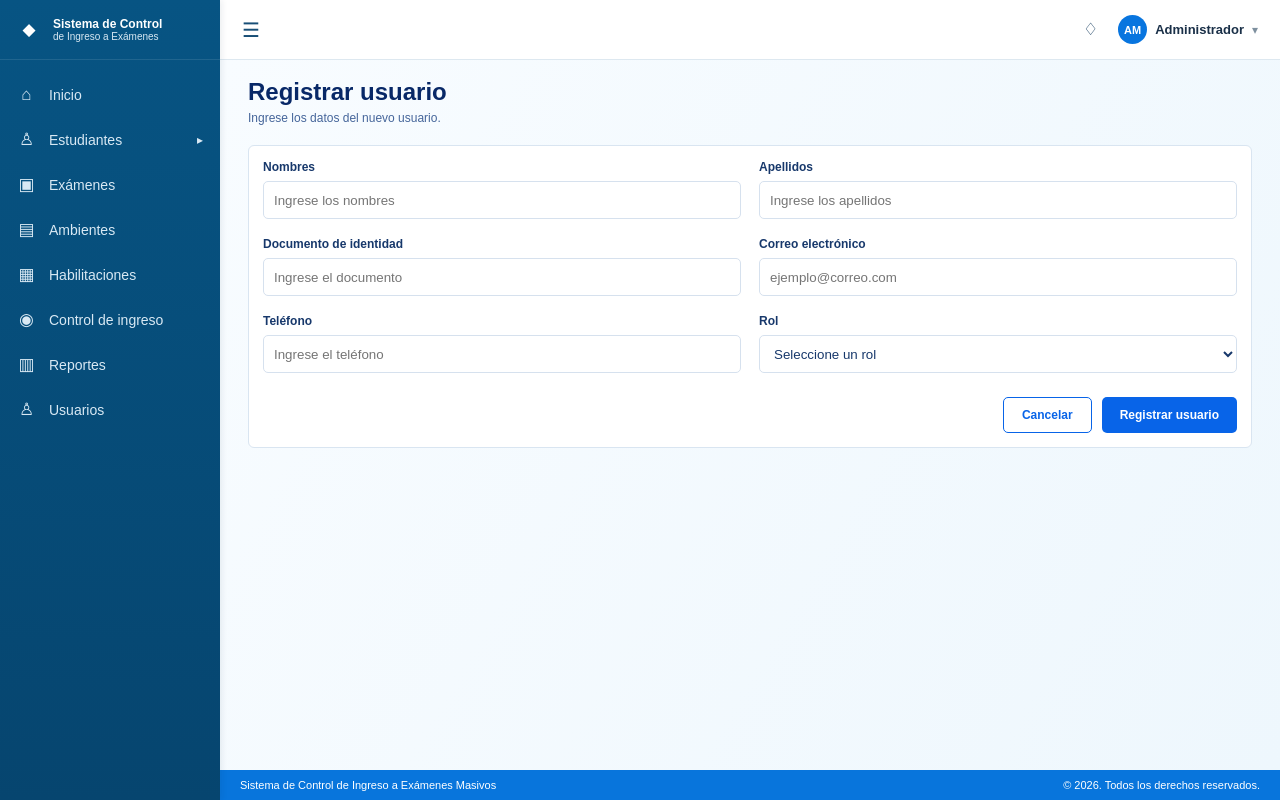
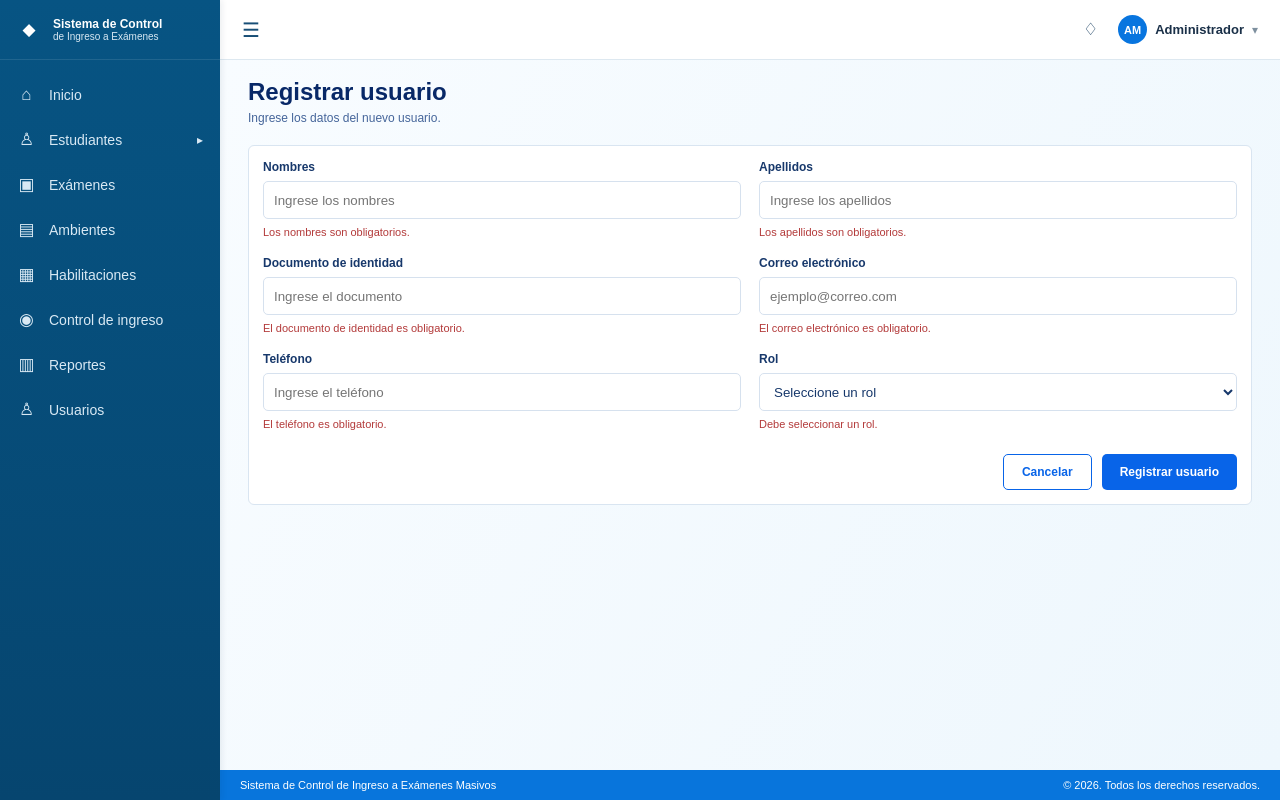
Before and after one commit to LukasQuiroga/Proyecto-TIS, a React (Vite) app in the folder frontend/: page /usuarios/registrar/individual in a window 1280 px wide. Both pictures are taken after a click on the button "Registrar usuario". Built offline with nearby package versions, Linux system fonts and the light colour scheme.

Commit message:
feat(hus05): agregar validacion de campos obligatorios

```diff
--- a/frontend/src/pages/usuarios/RegistroIndividual.jsx
+++ b/frontend/src/pages/usuarios/RegistroIndividual.jsx
@@ -4,7 +4,82 @@ import "./Usuarios.css";
 
 function RegistroIndividual() {
     const navigate = useNavigate();
-    const [rol, setRol] = useState("");
+
+    const [formulario, setFormulario] = useState({
+        nombres: "",
+        apellidos: "",
+        documentoIdentidad: "",
+        correo: "",
+        telefono: "",
+        rol: "",
+        codigoUniversitario: "",
+        carrera: "",
+    });
+
+    const [errores, setErrores] = useState({});
+
+    const manejarCambio = (event) => {
+        const { name, value } = event.target;
+
+        setFormulario((anterior) => ({
+            ...anterior,
+            [name]: value,
+        }));
+    };
+
+    const validarCamposObligatorios = () => {
+        const nuevosErrores = {};
+
+        if (!formulario.nombres.trim()) {
+            nuevosErrores.nombres = "Los nombres son obligatorios.";
+        }
+
+        if (!formulario.apellidos.trim()) {
+            nuevosErrores.apellidos = "Los apellidos son obligatorios.";
+        }
+
+        if (!formulario.documentoIdentidad.trim()) {
+            nuevosErrores.documentoIdentidad =
+                "El documento de identidad es obligatorio.";
+        }
+
+        if (!formulario.correo.trim()) {
+            nuevosErrores.correo = "El correo electrónico es obligatorio.";
+        }
+
+        if (!formulario.telefono.trim()) {
+            nuevosErrores.telefono = "El teléfono es obligatorio.";
+        }
+
+        if (!formulario.rol) {
+            nuevosErrores.rol = "Debe seleccionar un rol.";
+        }
+
+        if (formulario.rol === "Estudiante") {
+            if (!formulario.codigoUniversitario.trim()) {
+                nuevosErrores.codigoUniversitario =
+                    "El código universitario es obligatorio.";
+            }
+
+            if (!formulario.carrera) {
+                nuevosErrores.carrera = "Debe seleccionar una carrera.";
+            }
+        }
+
+        setErrores(nuevosErrores);
+
+        return Object.keys(nuevosErrores).length === 0;
+    };
+
+    const manejarRegistro = () => {
+        const formularioValido = validarCamposObligatorios();
+
+        if (!formularioValido) {
+            return;
+        }
+
+        // El registro en backend se implementará en una task posterior.
+    };
 
     return (
         <div className="usuarios-pagina">
@@ -18,7 +93,6 @@ function RegistroIndividual() {
             <section className="usuarios-panel">
                 <form className="usuarios-formulario">
                     <div className="usuarios-formulario-grid">
-
                         <div className="usuarios-campo">
                             <label htmlFor="nombres">Nombres</label>
                             <input
@@ -26,7 +100,15 @@ function RegistroIndividual() {
                                 name="nombres"
                                 type="text"
                                 placeholder="Ingrese los nombres"
+                                value={formulario.nombres}
+                                onChange={manejarCambio}
                             />
+
+                            {errores.nombres && (
+                                <span className="usuarios-error">
+                                    {errores.nombres}
+                                </span>
+                            )}
                         </div>
 
                         <div className="usuarios-campo">
@@ -36,7 +118,15 @@ function RegistroIndividual() {
                                 name="apellidos"
                                 type="text"
                                 placeholder="Ingrese los apellidos"
+                                value={formulario.apellidos}
+                                onChange={manejarCambio}
                             />
+
+                            {errores.apellidos && (
+                                <span className="usuarios-error">
+                                    {errores.apellidos}
+                                </span>
+                            )}
                         </div>
 
                         <div className="usuarios-campo">
@@ -48,7 +138,15 @@ function RegistroIndividual() {
                                 name="documentoIdentidad"
                                 type="text"
                                 placeholder="Ingrese el documento"
+                                value={formulario.documentoIdentidad}
+                                onChange={manejarCambio}
                             />
+
+                            {errores.documentoIdentidad && (
+                                <span className="usuarios-error">
+                                    {errores.documentoIdentidad}
+                                </span>
+                            )}
                         </div>
 
                         <div className="usuarios-campo">
@@ -60,7 +158,15 @@ function RegistroIndividual() {
                                 name="correo"
                                 type="email"
                                 placeholder="ejemplo@correo.com"
+                                value={formulario.correo}
+                                onChange={manejarCambio}
                             />
+
+                            {errores.correo && (
+                                <span className="usuarios-error">
+                                    {errores.correo}
+                                </span>
+                            )}
                         </div>
 
                         <div className="usuarios-campo">
@@ -70,7 +176,15 @@ function RegistroIndividual() {
                                 name="telefono"
                                 type="tel"
                                 placeholder="Ingrese el teléfono"
+                                value={formulario.telefono}
+                                onChange={manejarCambio}
                             />
+
+                            {errores.telefono && (
+                                <span className="usuarios-error">
+                                    {errores.telefono}
+                                </span>
+                            )}
                         </div>
 
                         <div className="usuarios-campo">
@@ -78,12 +192,10 @@ function RegistroIndividual() {
                             <select
                                 id="rol"
                                 name="rol"
-                                value={rol}
-                                onChange={(event) => setRol(event.target.value)}
+                                value={formulario.rol}
+                                onChange={manejarCambio}
                             >
-                                <option value="">
-                                    Seleccione un rol
-                                </option>
+                                <option value="">Seleccione un rol</option>
                                 <option value="Administrador">
                                     Administrador
                                 </option>
@@ -97,9 +209,15 @@ function RegistroIndividual() {
                                     Estudiante
                                 </option>
                             </select>
+
+                            {errores.rol && (
+                                <span className="usuarios-error">
+                                    {errores.rol}
+                                </span>
+                            )}
                         </div>
 
-                        {rol === "Estudiante" && (
+                        {formulario.rol === "Estudiante" && (
                             <>
                                 <div className="usuarios-campo">
                                     <label htmlFor="codigoUniversitario">
@@ -110,7 +228,15 @@ function RegistroIndividual() {
                                         name="codigoUniversitario"
                                         type="text"
                                         placeholder="Ingrese el código universitario"
+                                        value={formulario.codigoUniversitario}
+                                        onChange={manejarCambio}
                                     />
+
+                                    {errores.codigoUniversitario && (
+                                        <span className="usuarios-error">
+                                            {errores.codigoUniversitario}
+                                        </span>
+                                    )}
                                 </div>
 
                                 <div className="usuarios-campo">
@@ -120,16 +246,22 @@ function RegistroIndividual() {
                                     <select
                                         id="carrera"
                                         name="carrera"
-                                        defaultValue=""
+                                        value={formulario.carrera}
+                                        onChange={manejarCambio}
                                     >
                                         <option value="" disabled>
                                             Seleccione una carrera
                                         </option>
                                     </select>
+
+                                    {errores.carrera && (
+                                        <span className="usuarios-error">
+                                            {errores.carrera}
+                                        </span>
+                                    )}
                                 </div>
                             </>
                         )}
-
                     </div>
 
                     <div className="usuarios-formulario-acciones">
@@ -144,6 +276,7 @@ function RegistroIndividual() {
                         <button
                             type="button"
                             className="usuarios-boton-nuevo"
+                            onClick={manejarRegistro}
                         >
                             Registrar usuario
                         </button>
--- a/frontend/src/pages/usuarios/Usuarios.css
+++ b/frontend/src/pages/usuarios/Usuarios.css
@@ -323,3 +323,8 @@
         grid-template-columns: 1fr;
     }
 }
+
+.usuarios-error {
+    color: #b33a3a;
+    font-size: 11px;
+}
```
